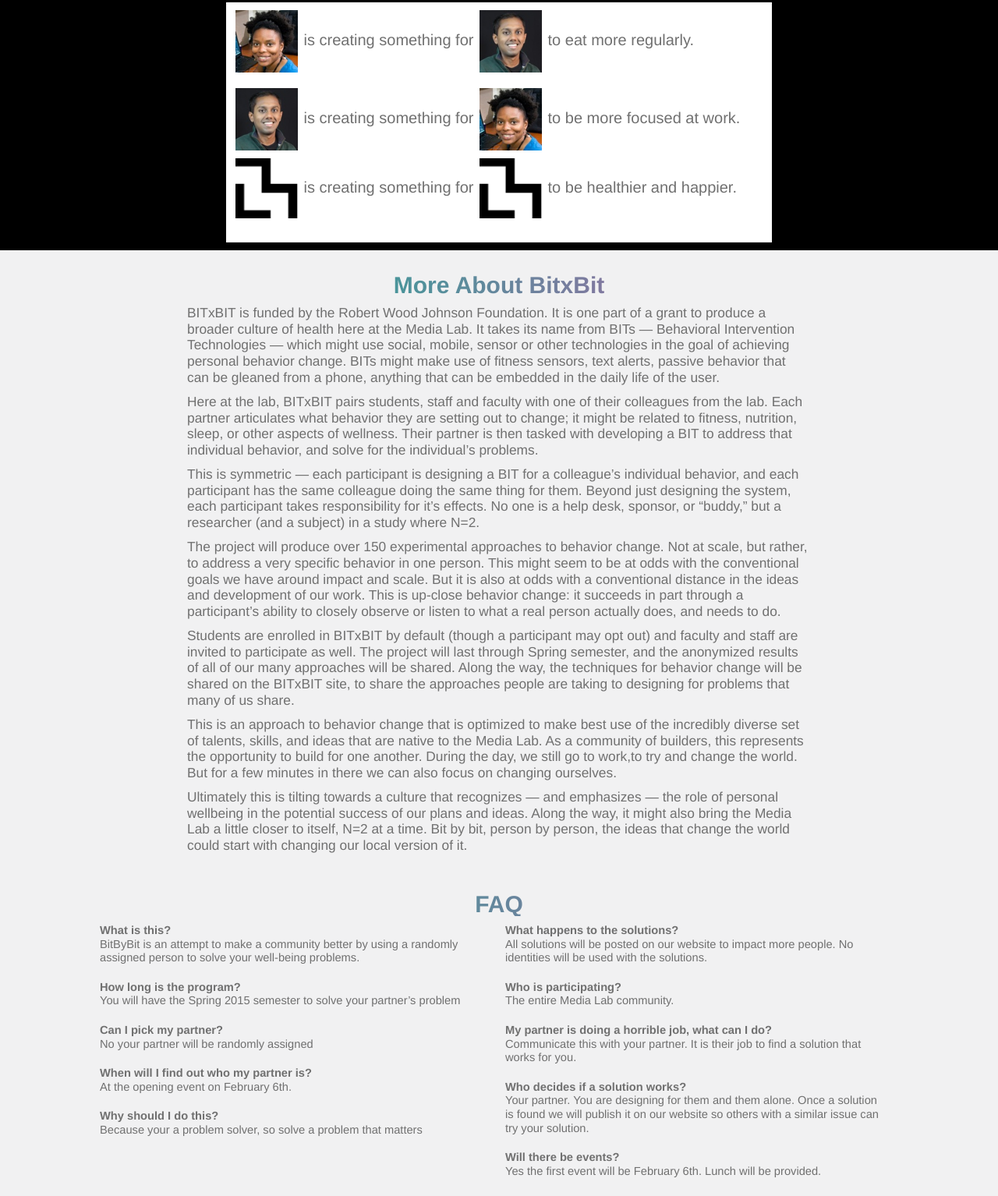
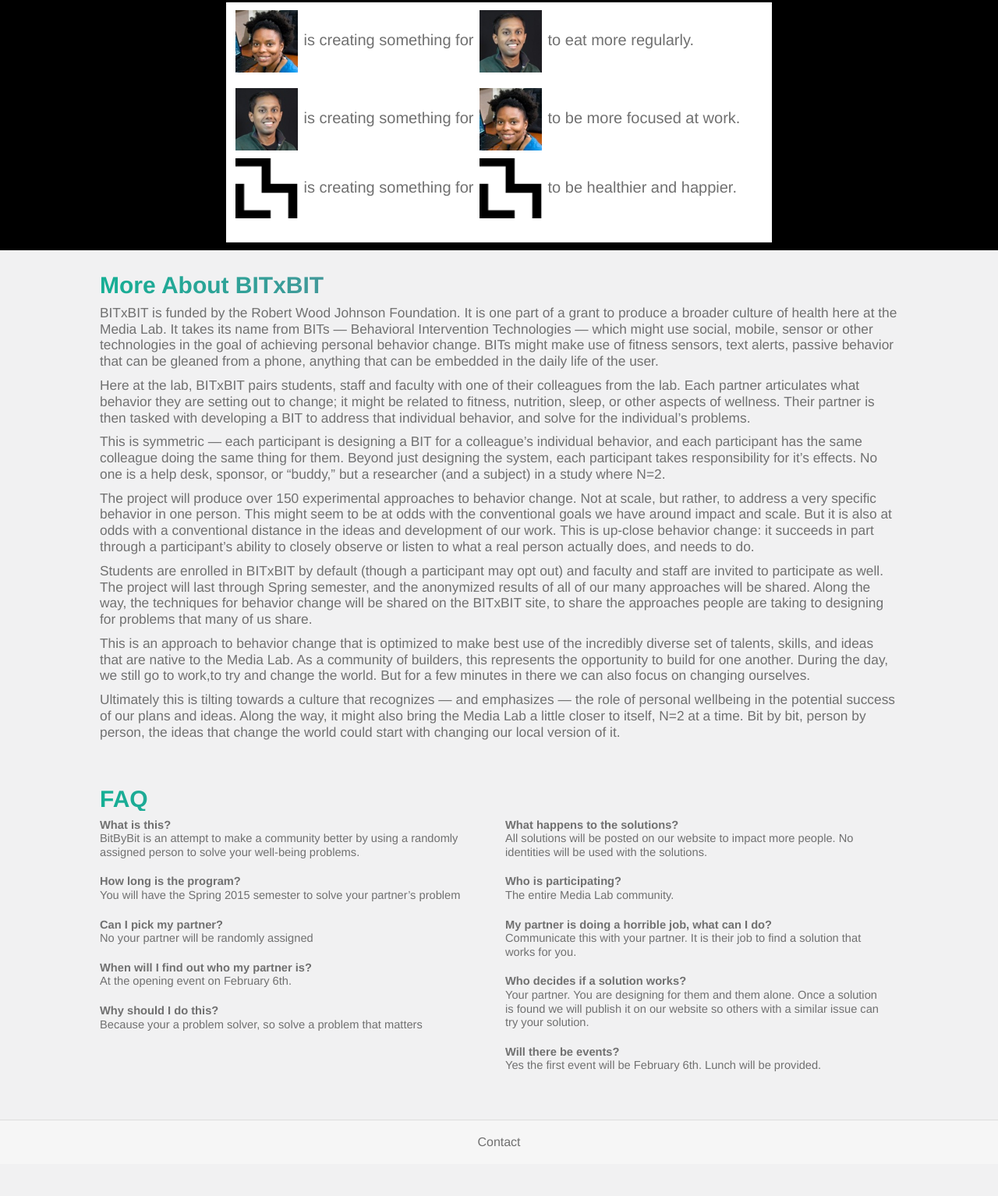
Before and after one commit to galkn/bitxbit, a plain HTML site: page index.html in a window 1280 px wide. Shown: the part 401-1935 px from the top of the page at 78% size. After the commit the page ends 1894 px from the top, so only its background shows below. Drawn offline with nearby package versions, Linux system fonts and the light colour scheme.

Commit message:
Alignment issues updated. Everything now left-aligned

```diff
--- a/desktop.css
+++ b/desktop.css
@@ -33,7 +33,7 @@
 }
 
 #desc {
-	max-width: 800px;
+	max-width: 1024px;
 	margin: 0 auto;
 	padding: 30px 20px;
 	background: transparent;
@@ -45,7 +45,7 @@
 }
 
 h2{
-	text-align: center;
+	text-align: left;
 	font-size: 30px;
 	font-weight: 700;
 	margin-bottom: 10px;
--- a/index.html
+++ b/index.html
@@ -140,7 +140,7 @@
   </script>
 
   <div id="desc">
-    <h2 class="gradient">More About BitxBit</h2>
+    <h2 class="gradient">More About BITxBIT</h2>
     <p>BITxBIT is funded by the Robert Wood Johnson Foundation. It is one part of a grant to produce a broader culture of health here at the Media Lab. It takes its name from BITs — Behavioral Intervention Technologies — which might use social, mobile, sensor or other technologies in the goal of achieving personal behavior change. BITs might make use of fitness sensors, text alerts, passive behavior that can be gleaned from a phone, anything that can be embedded in the daily life of the user.</p>
 
     <p>Here at the lab, BITxBIT pairs students, staff and faculty with one of their colleagues from the lab. Each partner articulates what behavior they are setting out to change; it might be related to fitness, nutrition, sleep, or other aspects of wellness. Their partner is then tasked with developing a BIT to address that individual behavior, and solve for the individual’s problems. </p>
--- a/main.css
+++ b/main.css
@@ -240,7 +240,7 @@ vertical-align: middle;
 }
 
 #faq {
-	padding: 10px;
+	padding: 20px;
 	clear:both;
 	max-width: 1024px;
 	margin: 0 auto;
```
